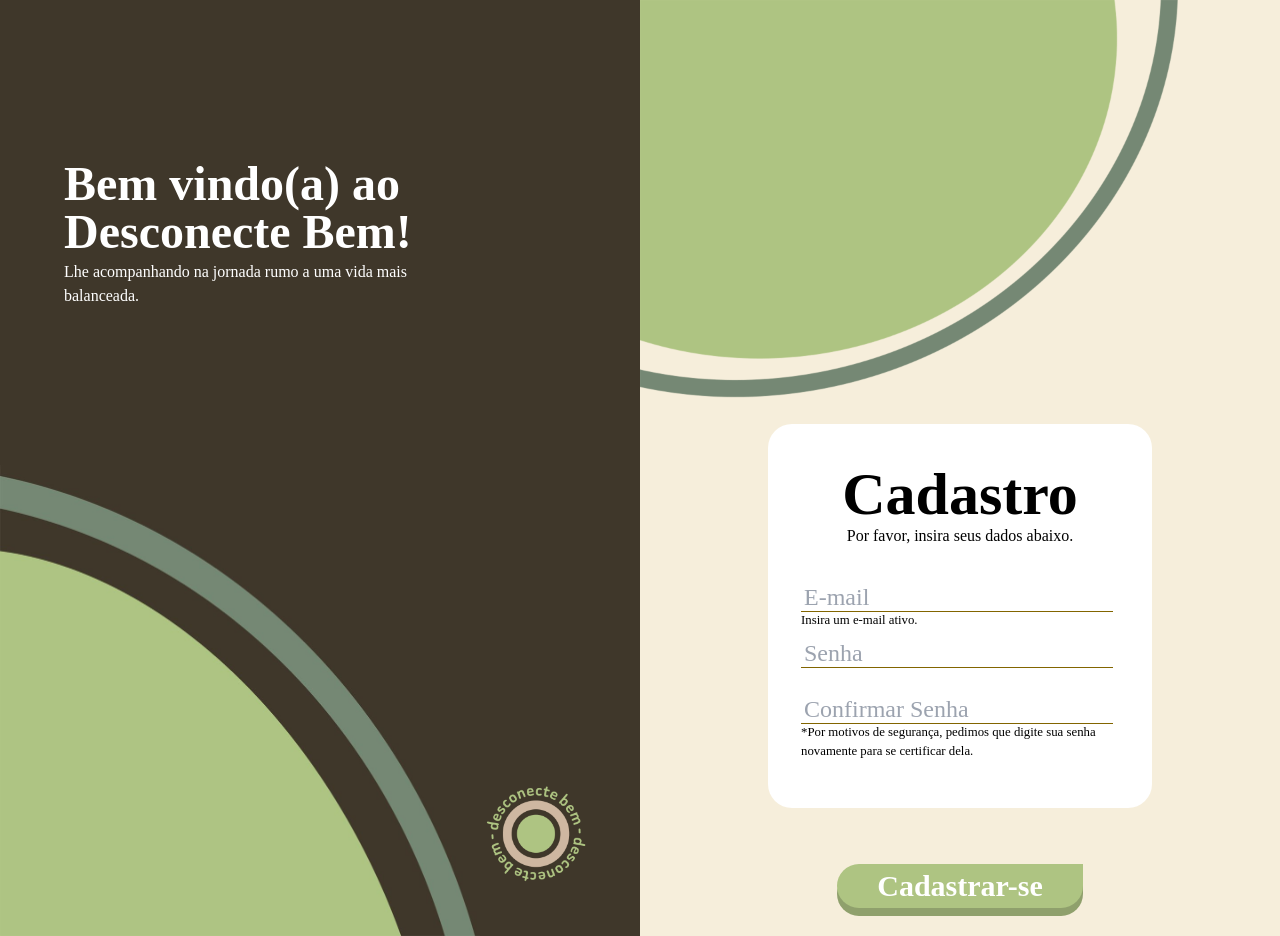
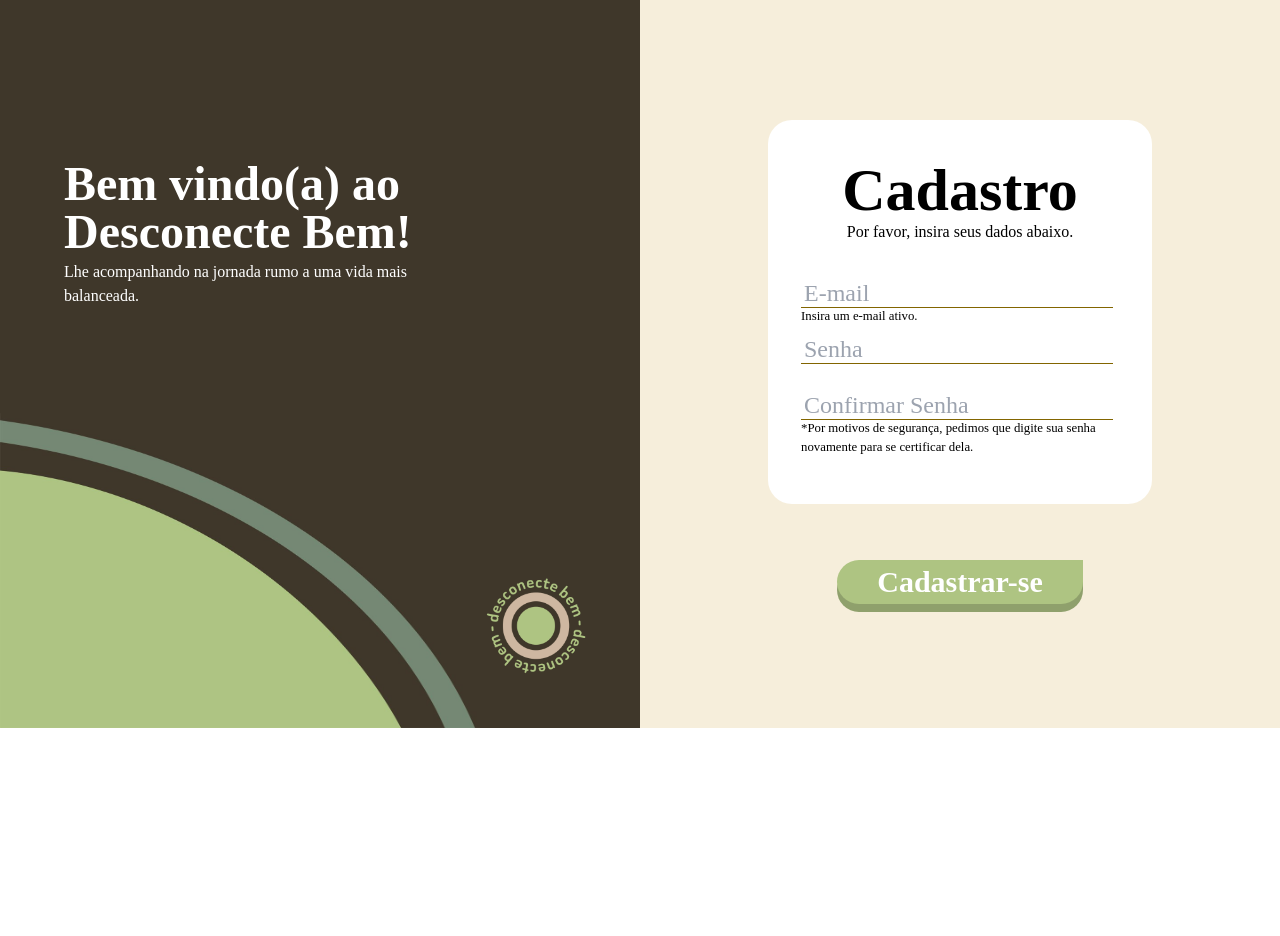
Before and after one commit to Daniel-san8/Desconecte-Bem, a React (Vite) app: page /cadastro in a window 1280 px wide. After the commit the page ends 800 px from the top, so only its background shows below. Built offline with nearby package versions, Linux system fonts and the light colour scheme; a web font is replaced by a local one.

Commit message:
feat: adiciono draggable nas imgs

```diff
--- a/src/components/HomeCadastro.tsx
+++ b/src/components/HomeCadastro.tsx
@@ -15,7 +15,7 @@
       <Sectionleft />
 
       <div className="h-screen bg-sectionRight flex flex-col justify-center items-center md:h-full">
-        <div>
+        <div className="hidden">
           <img src="/assets/formaMobile.png" alt="forma" />
         </div>
         <WhiteBox>
@@ -25,7 +25,6 @@
             pergunta="Por favor, insira seus dados abaixo."
           />
           <form
-            action=""
             className="flex flex-col gap-y-4 md:gap-y-8 md:px-9"
             id="cadastroForm"
             method="post"
--- a/src/components/LoginHome/SectionLeft.tsx
+++ b/src/components/LoginHome/SectionLeft.tsx
@@ -16,12 +16,14 @@
           src="/assets/imageSectionLeft.png"
           alt="image-section"
           className="md:w-3/4 md:h-3/4 md:self-end lg:w-3/4"
+          draggable="false"
         />
 
         <img
           src="/assets/logoLight.png"
           alt="logo"
           className=" md:h-36 md:self-end md:pb-8 lg:h-44"
+          draggable="false"
         />
       </div>
     </section>
--- a/src/components/LoginHome/SectionRight.tsx
+++ b/src/components/LoginHome/SectionRight.tsx
@@ -13,6 +13,7 @@
             alt="logo-entrar"
             width="138px"
             className="hidden md:block"
+            draggable="false"
           />
 
           <BoxTitle
```
